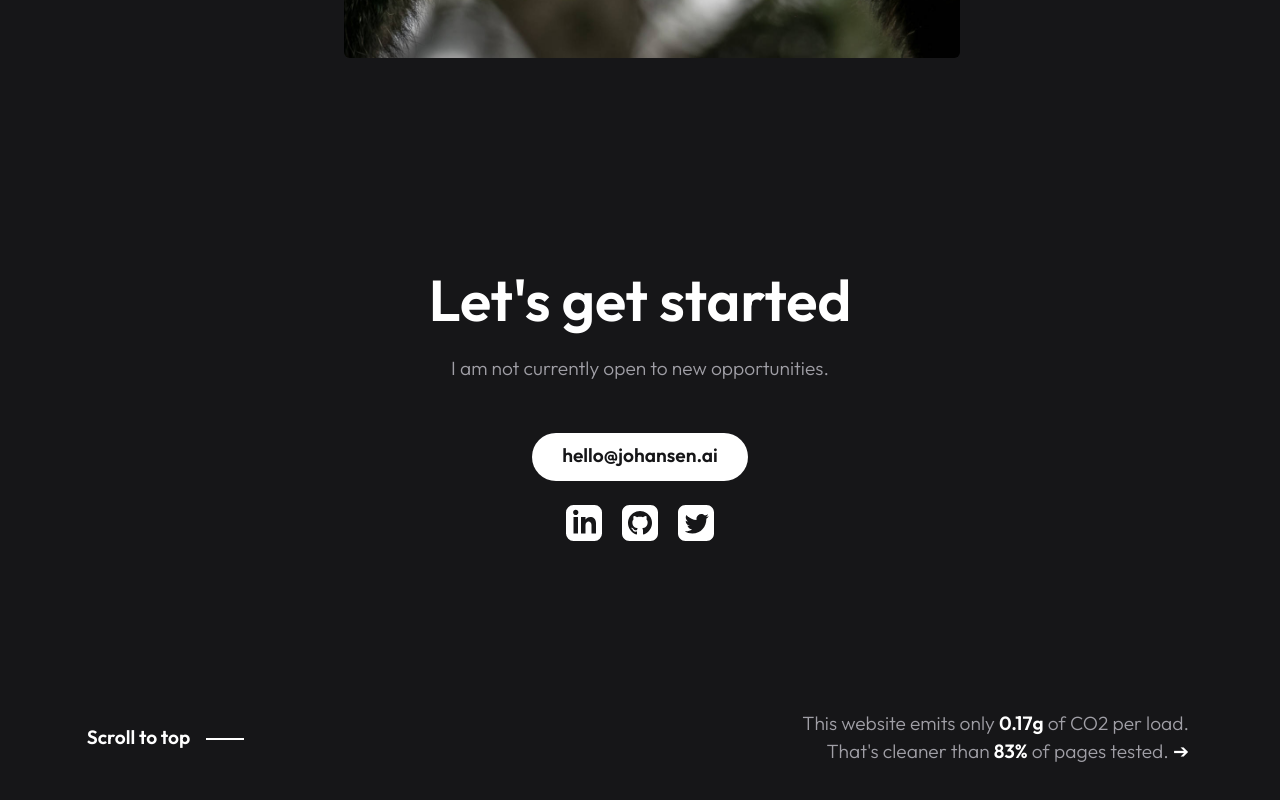
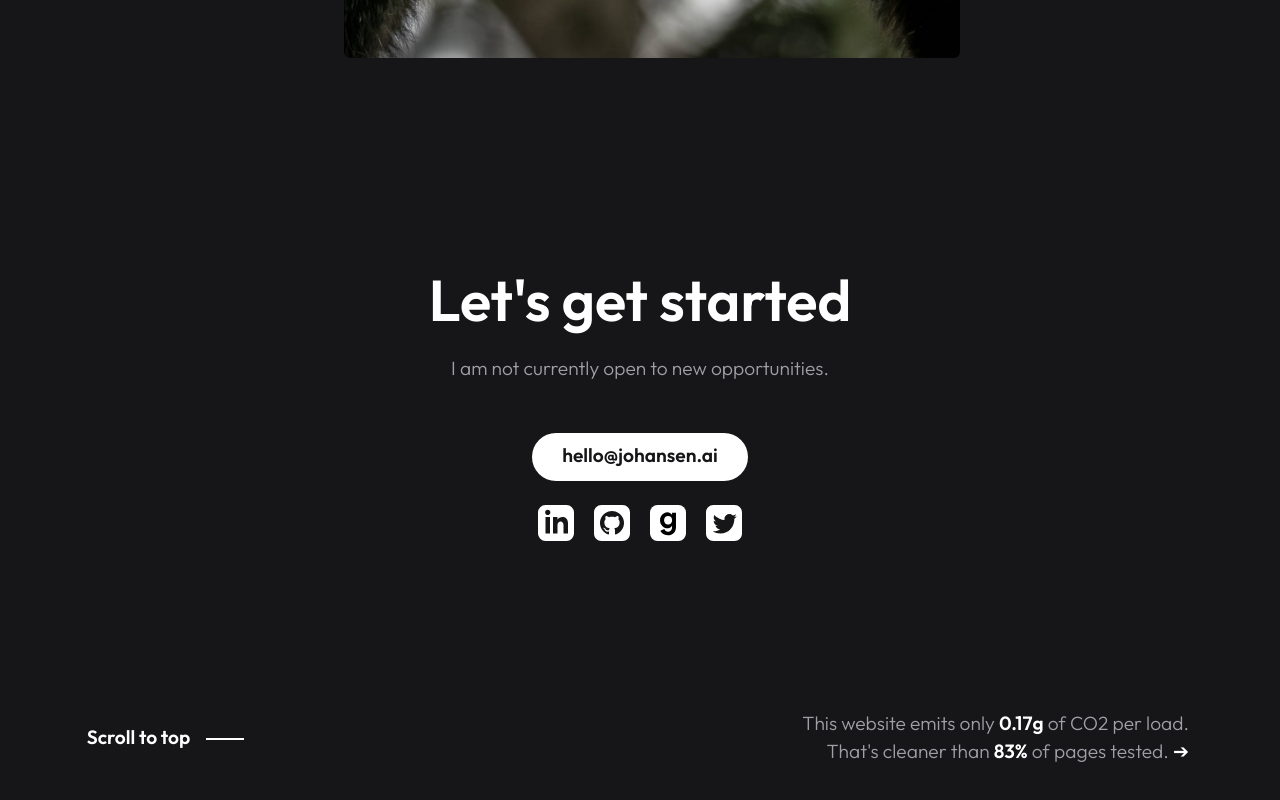
Before and after one commit to gianjohansen/johansen.ai, a Next.js app: page /blog/caret-color in a window 1280 px wide. Shown: the part 4423-5223 px from the top of the page. Built offline with nearby package versions, Linux system fonts and the light colour scheme.

Commit message:
Add goodreads social button

```diff
--- a/components/Contact.tsx
+++ b/components/Contact.tsx
@@ -52,6 +52,26 @@ const Contact: React.FC<{}> = () => {
                 </svg>
               </a>
               <a
+                href="https://www.goodreads.com/user/show/175729266-gian-johansen"
+                target="_blank"
+                rel="noreferrer"
+              >
+                <svg
+                  xmlns="http://www.w3.org/2000/svg"
+                  width="36"
+                  height="36"
+                  version="1.1"
+                  viewBox="0 0 24 24"
+                >
+                  <path d="M19 0H5a5 5 0 00-5 5v14a5 5 0 005 5h14a5 5 0 005-5V5a5 5 0 00-5-5z"></path>
+                  <path
+                    fill="#000"
+                    strokeWidth="1.727"
+                    d="M11.948 20.169q-1.077 0-1.927-.29-.829-.27-1.45-.726-.622-.435-1.036-.973-.415-.54-.601-1.078l2.59-1.036q.29.808.953 1.243.663.456 1.471.456 1.285 0 2.03-.808.747-.787.747-2.217v-.704h-.166q-.477.663-1.264 1.056-.767.373-1.823.373-.912 0-1.782-.373-.85-.373-1.513-1.056-.663-.705-1.077-1.679-.415-.974-.415-2.175 0-1.202.415-2.176.414-.995 1.077-1.678.663-.705 1.513-1.078.87-.373 1.782-.373 1.056 0 1.823.394.787.373 1.264 1.036h.166V5.209h2.59v9.427q0 1.285-.394 2.3-.394 1.036-1.098 1.74-.705.726-1.7 1.1-.973.393-2.175.393zm.104-7.149q.497 0 .974-.186.497-.187.87-.539.373-.373.6-.89.229-.54.229-1.223 0-.684-.228-1.223t-.601-.89q-.373-.374-.87-.56-.477-.187-.974-.187t-.974.187q-.477.186-.85.56-.373.372-.6.91-.228.519-.228 1.203 0 .683.228 1.222.227.518.6.891.373.352.85.539.477.186.974.186z"
+                  ></path>
+                </svg>
+              </a>
+              <a
                 href="https://twitter.com/gianjohansen"
                 target="_blank"
                 rel="noreferrer"
```
